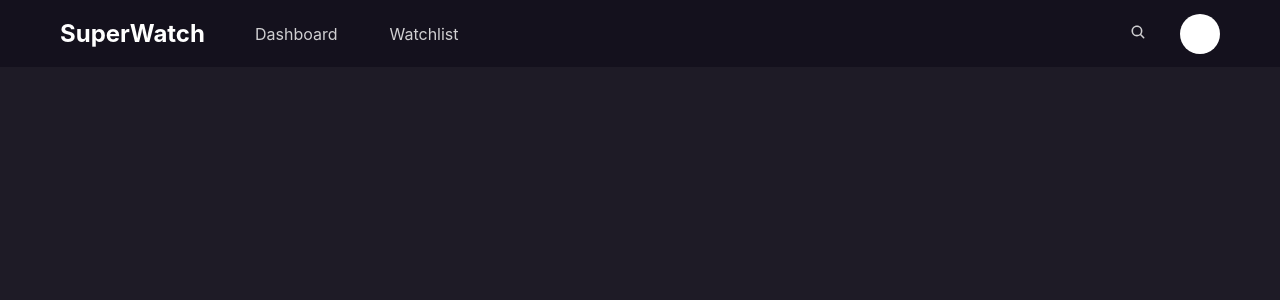
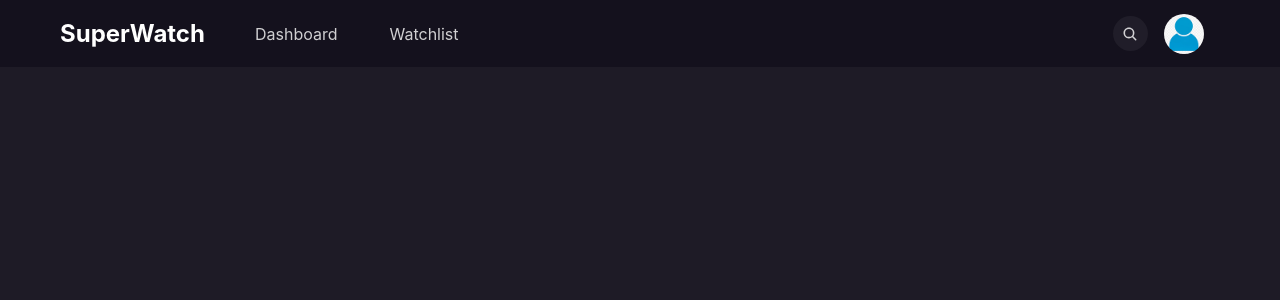
Before and after one commit to samorgan163/super-watch, a React (Vite) app in the folder frontend/: page /test in a window 1280 px wide. Shown: the top 300 px of the page. Built offline with nearby package versions, Linux system fonts and the light colour scheme; no server answers.

Commit message:
desktop navbar rework

```diff
--- a/frontend/src/components/Navbar/Navbar.jsx
+++ b/frontend/src/components/Navbar/Navbar.jsx
@@ -14,7 +14,9 @@ export default function Navbar() {
                             key="Dashboard"
                             to="/"
                             aria-label="Dashboard"
-                            className={({ isActive }) => isActive ? styles.active : ''}
+                            className={({ isActive }) =>
+                                `${styles.dashboardLink} ${isActive ? styles.dashboardLinkActive : ''}`
+                            }
                         >
                             Dashboard
                         </NavLink>
@@ -24,7 +26,9 @@ export default function Navbar() {
                             key="Watchlist"
                             to="/watchlist"
                             aria-label="Watchlist"
-                            className={({ isActive }) => isActive ? styles.active : ''}
+                            className={({ isActive }) =>
+                                `${styles.dashboardLink} ${isActive ? styles.dashboardLinkActive : ''}`
+                            }
                         >
                             Watchlist
                         </NavLink>
@@ -38,9 +42,23 @@ export default function Navbar() {
                         key="Search"
                         to="/search"
                         aria-label="Search"
-                        className={({ isActive }) => isActive ? styles.active : ''}
+                        className={({ isActive }) =>
+                                `${styles.searchLink} ${isActive ? styles.searchLinkActive : ''}`
+                            }
                     >
                         <IoSearch />
+                    </NavLink>
+                </li>
+                <li>
+                    <NavLink
+                        key="Profile"
+                        to="/profile"
+                        aria-label="Profile"
+                        className={({ isActive }) =>
+                                `${styles.profileLink} ${isActive ? styles.profileLinkActive : ''}`
+                            }
+                    >
+                        <img src="./src/assets/icons/default-user.jpg" alt="" />
                     </NavLink>
                 </li>
                 <li><div className={styles.userAvatar}></div></li>
--- a/frontend/src/components/Navbar/Navbar.module.css
+++ b/frontend/src/components/Navbar/Navbar.module.css
@@ -32,7 +32,7 @@
     align-items: center;
 }
 
-.navbar ul li a {
+.dashboardLink {
     color: rgba(255, 255, 255, 0.8);
     cursor: pointer;
     padding: 0.5rem 1rem;
@@ -43,11 +43,15 @@
     transition: color 0.25s;
 }
 
-.navbar ul li a:hover {
+.dashboardLink:hover {
     color: white;
 }
 
-.navbar ul li a.active {
+.dashboardLink:visited {
+    color: rgba(255, 255, 255, 0.8);
+}
+
+.dashboardLinkActive  {
     color: white;
     border: 2px solid var(--accent-color);
 }
@@ -70,10 +74,51 @@
     height: 60%;
 }
 
-
-.userAvatar {
+.profileLink {
+    display: block;
     width: 2.5rem;
     height: 2.5rem;
     border-radius: 50%;
-    background-color: white;
+    background-color: rgb(85, 85, 85);
+    overflow: hidden;
 }
+
+.profileLink img {
+    display: block;
+    width: 100%;
+    height: 100%;
+    object-fit: cover;
+    object-position: center;
+}
+
+.profileLink:hover {
+    outline: 2px solid var(--accent-color);
+    outline-offset: 0;
+}
+
+.profileLinkActive {
+    outline: 2px solid var(--accent-color);
+    outline-offset: 0;
+}
+
+/* Search Link */
+.searchLink {
+    display: flex;
+    justify-content: center;
+    align-items: center;
+
+    width: 2.2rem;
+    height: 2.2rem;
+    border-radius: 50%;
+    background-color: rgba(255, 255, 255, 0.05);
+}
+
+.searchLink:hover {
+    background-color: rgba(255, 255, 255, 0.1);
+}
+
+.searchLink svg {
+    width: 1rem;
+    height: 1rem;
+    color: rgba(255, 255, 255, 0.8);
+}
--- a/frontend/src/index.css
+++ b/frontend/src/index.css
@@ -194,15 +194,6 @@ section {
 	  padding: 0 var(--padding-side);
 }
 
-a {
-    color: inherit;
-    text-decoration: none;
-}
-
-a:visited {
-  	color: inherit;
-}
-
 h2 {
     font-size: 24px;
     font-weight: 600;
```
Also changed, not shown: frontend/src/assets/icons/default-user.jpg (added).
